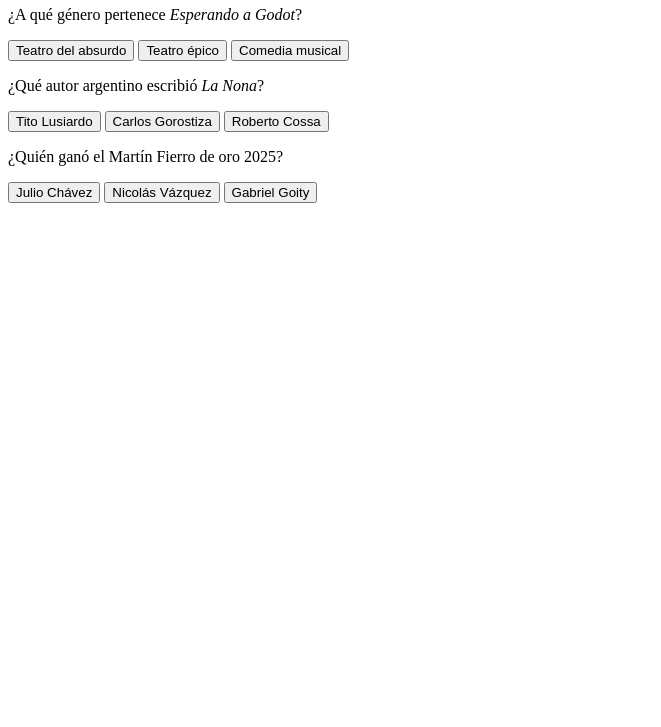
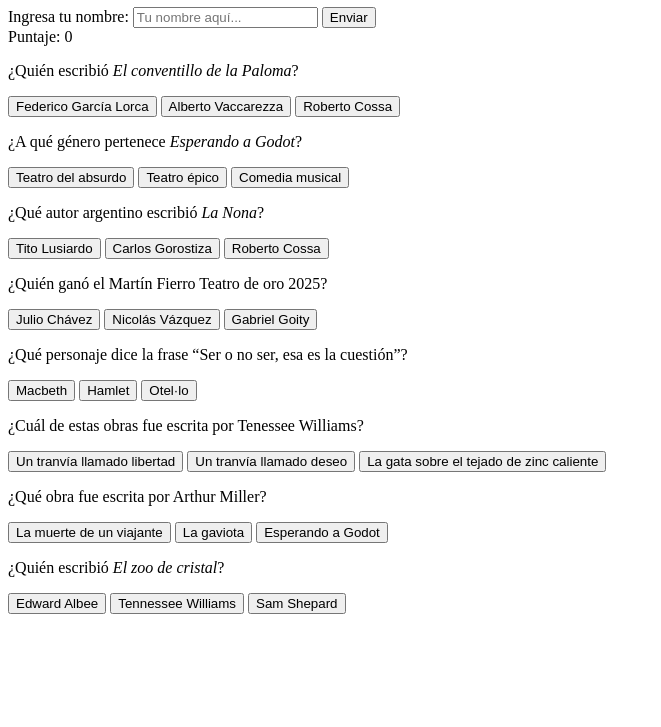
Before and after one commit to lauragarciagit/Entregable2-Garcia-L, a plain HTML site: page index.html in a window 1280 px wide. Shown: the part 73-800 px from the top of the page, without its empty margins (0-661 px from the left). Drawn offline with Linux system fonts and the light colour scheme.

Commit message:
ingreso de nombre

```diff
--- a/index.html
+++ b/index.html
@@ -1,3 +1,26 @@
+<!DOCTYPE html>
+<html lang="es">
+<head>
+    <meta charset="UTF-8">
+    <meta name="viewport" content="width=device-width, initial-scale=1.0">
+    <title>Trivia Teatral</title>
+    <link rel="stylesheet" href="styles.css">
+    <script src="script.js">defer</script>
+</head>
+<body>
+    <div class="container">
+        <h1>Trivia Teatral</h1>
+
+        <div class="name-input">
+            <label for="nombre">Ingresa tu nombre:</label>
+            <input type="text" id="nombre" placeholder="Tu nombre aquí...">
+            <button id="btnNombre">Enviar</button>
+        </div>
+
+        <div class="puntaje">
+            Puntaje: <span id="puntos">0</span>
+        </div>
+
     <div class="cards">
         <div class="card">
             <p class="pregunta">¿Quién escribió <em>El conventillo de la Paloma</em>?</p>
@@ -27,11 +50,47 @@
     </div>
 
     <div class="card">
-        <p class="pregunta">¿Quién ganó el Martín Fierro de oro 2025?</p>
+        <p class="pregunta">¿Quién ganó el Martín Fierro Teatro de oro 2025?</p>
         <div class="opciones">
             <button data-correcto="false">Julio Chávez</button>
             <button data-correcto="false">Nicolás Vázquez</button>
             <button data-correcto="true">Gabriel Goity</button>
         </div>
     </div>
+
+    <div class="card">
+        <p class="pregunta">¿Qué personaje dice la frase “Ser o no ser, esa es la cuestión”?</p>
+        <div class="opciones">
+            <button data-correcto="false">Macbeth</button>
+            <button data-correcto="true">Hamlet</button>
+            <button data-correcto="false">Otel·lo</button>
         </div>
+    </div>
+
+    <div class="card">
+        <p class="pregunta">¿Cuál de estas obras fue escrita por Tenessee Williams?</p>
+        <div class="opciones">
+            <button data-correcto="false">Un tranvía llamado libertad</button>
+            <button data-correcto="true">Un tranvía llamado deseo</button>
+            <button data-correcto="false">La gata sobre el tejado de zinc caliente</button>
+        </div>
+    </div>
+
+    <div class="card">
+        <p class="pregunta">¿Qué obra fue escrita por Arthur Miller?</p>
+        <div class="opciones">
+            <button data-correcto="true">La muerte de un viajante</button>
+            <button data-correcto="false">La gaviota</button>
+            <button data-correcto="false">Esperando a Godot</button>
+        </div>
+    </div>
+
+    <div class="card">
+        <p class="pregunta">¿Quién escribió <em>El zoo de cristal</em>?</p>
+        <div class="opciones">
+            <button data-correcto="false">Edward Albee</button>
+            <button data-correcto="true">Tennessee Williams</button>
+            <button data-correcto="false">Sam Shepard</button>
+        </div>
+    </div>
+</div>
--- a/script.js
+++ b/script.js
@@ -0,0 +1,15 @@
+//Ingreso de nombre//
+
+const nombre = document.getElementById("nombre")
+const btnNombre = document.querySelector("#btnNombre")
+
+btnNombre.addeventlistener("click", ()=>{
+    const nuevoTexto = nombre.value
+    if(nuevoTexto.trim() !== ""){
+        nombre.textContent = nuevoTexto;
+        nombre.value = ""
+        nombre.focus();
+    }else {
+        alert("Debes ingresar un texto válido")
+    }
+})
```
Also changed, not shown: style.css (line endings or trailing spaces). Lines whose indentation alone changed are shown as unchanged.
